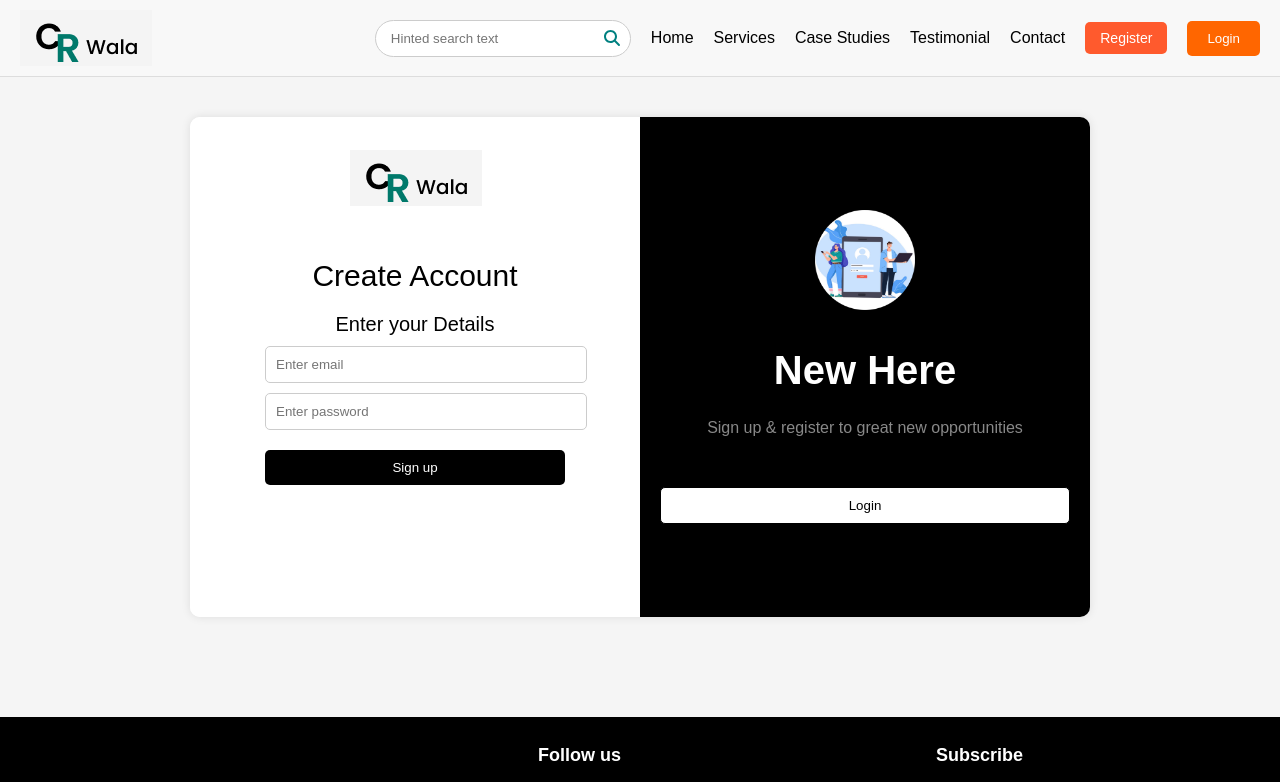
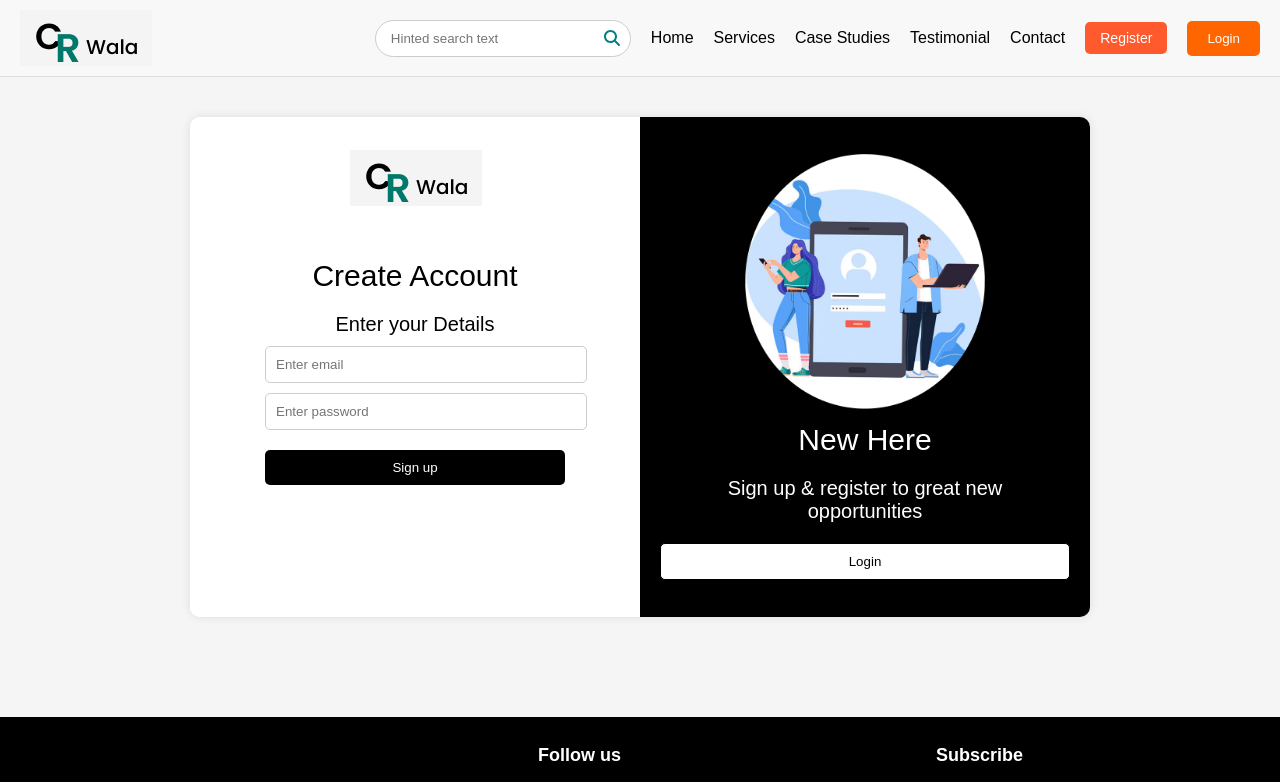
Before and after one commit to indiaadride/CRwala, a React (Vite) app: page /register in a window 1280 px wide. Shown: the top 782 px of the page. Built offline with nearby package versions, Linux system fonts and the light colour scheme.

Commit message:
made changes in login and register

```diff
--- a/src/components/Login.jsx
+++ b/src/components/Login.jsx
@@ -26,7 +26,7 @@ const Login = () => {
     <div className="container">
       <img className="logo1" src="../img/logo.png" alt="Logo" />
       <div className="login-section">
-        <div className="header2">Log in To Your Account</div>
+        <div className="header1">Log in To Your Account</div>
         <div className="content">Enter your account credentials</div>
 
         <form onSubmit={handleLogin} className="form-container">
@@ -55,10 +55,10 @@ const Login = () => {
 
       <div className="signup-section">
         <div className="illustration">
-          <img src="/img/log.png" alt="Sign up illustration" />
+          <img className="img" src="/img/log.png" alt="Sign up illustration" />
         </div>
-        <h2 className="header1">New Here?</h2>
-        <p className="content">Sign up & register for great new opportunities</p>
+        <div className="header2">New Here?</div>
+        <div className="content">Sign up & register for great new opportunities</div>
         <button className="signup-btn" onClick={() => navigate("/register")}>Sign up</button>
       </div>
     </div>
--- a/src/components/Register.jsx
+++ b/src/components/Register.jsx
@@ -19,9 +19,10 @@ const Register = () => {
       });
 
       alert("Registration successful! Please log in.");
-      navigate("login");
+      navigate("/login");
     } catch (err) {
       setError(err.response?.data?.message || "Registration failed.");
+      console.log(err);
     }
   };
 
@@ -29,7 +30,7 @@ const Register = () => {
     <div className="container">
        <img className="logo1" src="../img/logo.png" alt="Logo" />
       <div className="login-section">
-        <div className="header2">Create Account</div>
+        <div className="header1">Create Account</div>
         <div className="content">Enter your Details</div>
 
         <form onSubmit={handleRegister} className="form-container">
@@ -58,10 +59,10 @@ const Register = () => {
 
       <div className="signup-section">
         <div className="illustration">
-          <img src="../img/log.png" alt="Sign up illustration" />
+          <img className="img" src="../img/log.png" alt="Sign up illustration" />
         </div>
-        <h2>New Here</h2>
-        <p>Sign up & register to great new opportunities</p>
+        <div className="header2">New Here</div>
+        <div className="content">Sign up & register to great new opportunities</div>
         <button className="signup-btn" onClick={() => navigate("login")}>Login</button>
       </div>
     </div>
--- a/src/styles/Login.css
+++ b/src/styles/Login.css
@@ -9,7 +9,8 @@ body, html {
 
 .content{
     font-size: 20px;
-    padding: 10px;
+    font-weight: lighter;
+    /* padding: 10px; */
 }
 .header2{
     font-size: 30px;
@@ -20,7 +21,7 @@ body, html {
 
 .header1{
     font-size: 30px;
-    padding: 10px;
+    /* padding: 10px; */
 }
 
 
@@ -58,7 +59,6 @@ body, html {
     flex-direction: column;
     align-items: center;
     justify-content: center;
-    padding: 20px;
     text-align: center;
 }
 
@@ -96,7 +96,7 @@ body, html {
 .apple-btn,
 .signup-btn {
     width: 100%;
-    padding: 10px;
+    /* padding: 10px; */
     border: none;
     border-radius: 5px;
     cursor: pointer;
--- a/src/styles/Register.css
+++ b/src/styles/Register.css
@@ -11,11 +11,18 @@ body, html {
     font-size: 20px;
     padding: 10px;
 }
+.header1{
+    font-size: 30px;
+    padding: 10px;
+    font-weight: 500px;
+    background-color: white;
+}
+
 .header2{
     font-size: 30px;
     padding: 10px;
     font-weight: 500px;
-    background-color: white;
+    background-color: black;
 }
 
 .logo1{
@@ -39,7 +46,10 @@ body, html {
     background-color: white;
 }
 
-/* Left Section - Login */
+.img{
+    width:500 ;
+}
+
 .login-section {
     width: 50%;
     display: flex;
@@ -62,12 +72,12 @@ body, html {
     text-align: center;
 }
 
-.illustration img {
+/* .illustration img {
     width: 100px;
     height: 100px;
-}
+} */
 
-/* Form Styling */
+
 .form-container {
     width: 100%;
     max-width: 300px;
@@ -115,15 +125,15 @@ body, html {
     border: 1px solid black;
 }
 
-/* Separator */
+
 .separator {
     text-align: center;
     margin: 10px 0;
     color: #888;
 }
 
-/* Make Login Page Responsive */
-@media (max-width: 768px) {
+
+@media (max-width: 900px) {
     .container {
         position: relative;
         left: 15px;
@@ -146,4 +156,12 @@ body, html {
     .illustration img {
        display: none;
     }
+
 }
+
+@media (max-width: 1024px) {
+   .logo1{
+    left: 100px;
+   }
+
+}
```
